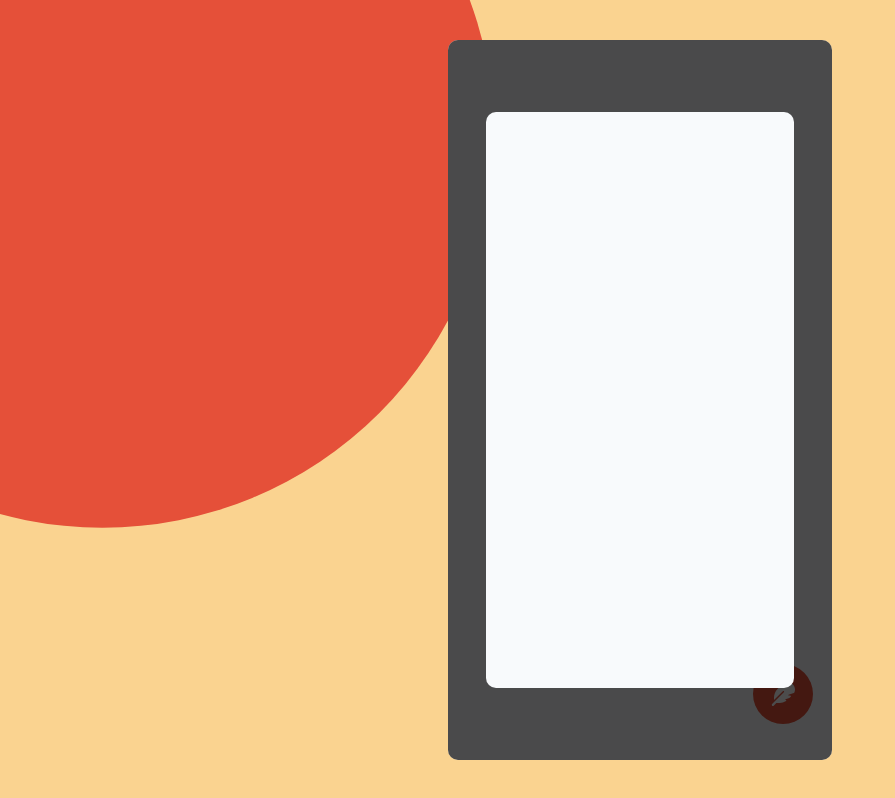
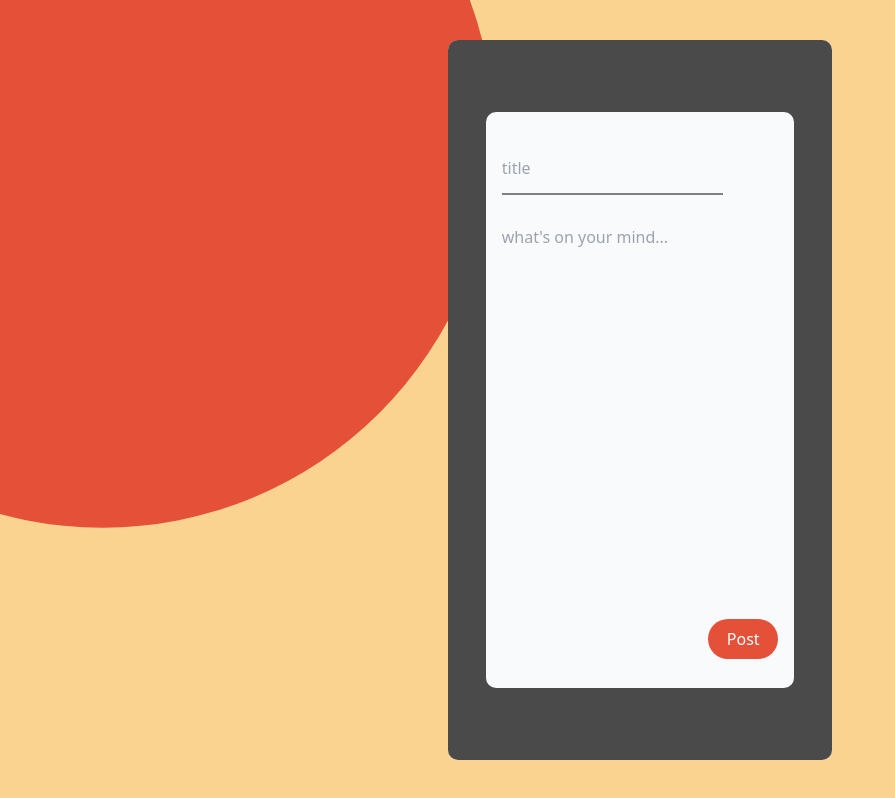
Before and after one commit to Sammy-Genius/Post-Application, a React (Create React App) app: page / in a window 1280 px wide. Both pictures are taken after a click on the element 782 px from the left and 694 px from the top of the page. Shown: the whole page, without its empty margins (0-895 px from the left). Built offline with nearby package versions, Linux system fonts and the light colour scheme.

Commit message:
modal for writing post

```diff
--- a/src/components/App.js
+++ b/src/components/App.js
@@ -14,9 +14,11 @@ function App() {
     <div className="w-screen h-screen bg-[#fad390] flexbox relative">
       <div className="w-[90%] md:w-[30%] h-[90%] bg-slate-50 border-radius z-10 relative">
         <Modal modal = { modal } openModal = {openModal}/>
-        <div className="absolute w-[60px] h-[60px] bg-[#e55039] right-[5%] bottom-[5%] rounded-full flexbox">
-          <span className="text-white text-2xl" onClick={ openModal }><FontAwesomeIcon icon={ faFeather} /></span>
-        </div>
+        { modal ? '' :
+          <div className="absolute w-[60px] h-[60px] bg-[#e55039] right-[5%] bottom-[5%] rounded-full flexbox">
+            <span className="text-white text-2xl" onClick={ openModal }><FontAwesomeIcon icon={ faFeather} /></span>
+          </div>
+        }
       </div>
       <div className="absolute w-full h-full bg-[#e55039] shape-one"></div>
     </div>
--- a/src/components/Modal.js
+++ b/src/components/Modal.js
@@ -3,7 +3,19 @@ const Modal = ({modal, openModal}) => {
         <>
             { modal && (
             <div className="w-[100%] h-[100%] absolute overlay border-radius flexbox z-20">
-                <div className="w-[80%] h-[80%] bg-slate-50 border-radius"></div>
+                <div className="w-[80%] h-[80%] bg-slate-50 border-radius relative">
+                    <div className="w-[90%] h-[30%] my-[10%] mx-auto">
+                        <div className="title-box">
+                            <input type="text" placeholder="title" className='input' required />
+                        </div>
+                        <div className="description-box">
+                            <textarea className="text-area" placeholder="what's on your mind..."></textarea>
+                        </div>
+                    </div>
+                    <div className="absolute right-[5%] bottom-[5%] w-[70px] h-[40px] bg-[#e55039] curved flexbox" onClick = {openModal}>
+                        <p className="text-white">Post</p>
+                    </div>
+                </div>
             </div>
             )}
         </>
--- a/src/index.css
+++ b/src/index.css
@@ -17,4 +17,33 @@
     .overlay {
         background-color:rgba(0, 0, 0, 0.7);
     }
+    .title-box {
+        width:80%;
+        height:30%;
+        border-bottom:2px solid gray;
+    }
+    .description-box {
+        width:80%;
+        height:auto;
+        margin-top:30px;
+        word-wrap:break-word;
+    }
+    .input {
+        border:0;
+        background:none;
+        outline:none;
+        width:100%;
+        height:100%;
+    }
+    .text-area {
+        border:0;
+        background:none;
+        outline:none;
+        width:100%;
+        height:100%;
+        resize:none;
+    }
+    .curved {
+        border-radius:30px;
+    }
 }
```
